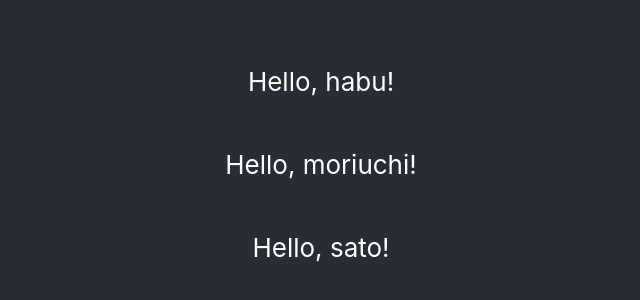
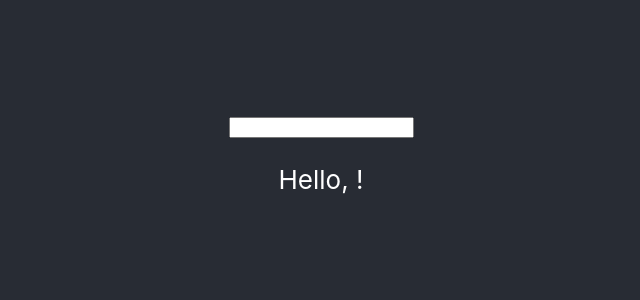
Before and after one commit to Rebi9/react-todo-app, a React (Create React App) app: page / in a window 1280 px wide. Shown: the part 236-536 px from the top of the page, without its empty margins (319-959 px from the left). Built offline with nearby package versions, Linux system fonts and the light colour scheme.

Commit message:
feat:コンポーネント間でのデータの受け渡し

```diff
--- a/src/App.js
+++ b/src/App.js
@@ -1,14 +1,17 @@
-import React from "react";
+import React, { useState } from "react";
 import "./App.css";
 import Message from "./components/Message";
+import NameForm from "./components/NameForm";
 
 function App() {
+  const [name, setName] = useState("");
+
   return (
     <div className="App">
       <header className="App-header">
-        <Message name="habu" />
-        <Message name="moriuchi" />
-        <Message name="sato" />
+        <NameForm name={name} onChangeName={value => setName(value)} />
+
+        <Message name={name} />
       </header>
     </div>
   );
--- /dev/null
+++ b/src/components/NameForm.js
@@ -0,0 +1,15 @@
+import React from "react";
+
+function NameForm(props) {
+  const handleTextInput = e => {
+    props.onChangeName(e.target.value);
+  };
+
+  return (
+    <div className="form">
+      <input type="text" value={props.name} onChange={handleTextInput} />
+    </div>
+  );
+}
+
+export default NameForm;
```
